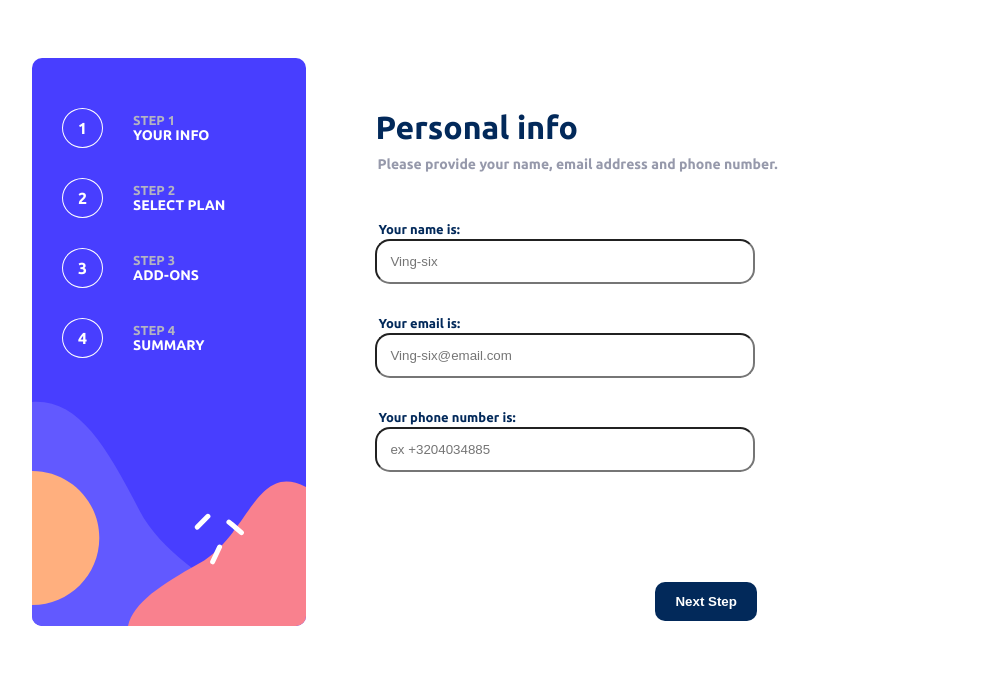
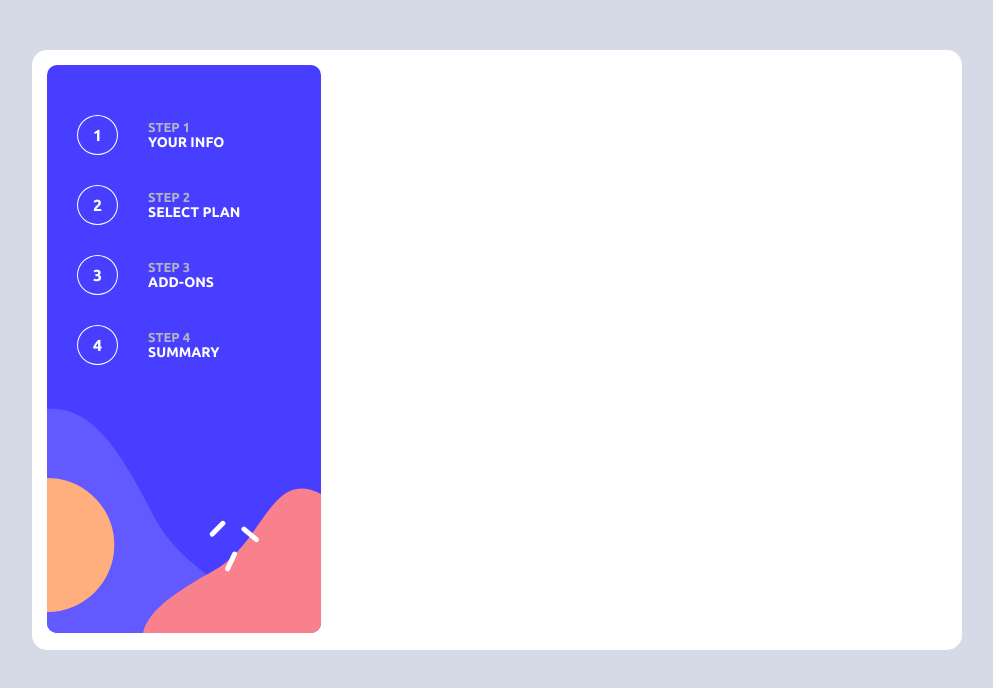
Before and after one commit to somaleyo/State, a React (Vite) app: page / in a window 1280 px wide. Shown: the top 688 px of the page, without its empty margins (276-1269 px from the left). Built offline with nearby package versions, Linux system fonts and the light colour scheme.

Commit message:
merci setup

```diff
--- a/src/App.css
+++ b/src/App.css
@@ -2,10 +2,12 @@
 body{
     color: white;
     font-family: "Ubuntu";
+    background-color:  hsl(229, 24%, 87%);
 }
+
 .leftside{
-    margin-left: 300px;
-    margin-top: 50px;
+
+
     gap: 0px;
     display: flex;
     flex-direction: column;
@@ -14,7 +16,7 @@ body{
 }
 .bg-img{
     position: absolute;
-    z-index: -1;
+
 
 
 }
@@ -24,6 +26,7 @@ body{
     gap: 30px;
     margin-left: 30px;
     margin-top: 30px;
+    z-index: 1;
 }
 
 p{
@@ -55,6 +58,13 @@ h3{
 .container{
     display: flex;
     gap: 150px;
+    background-color: white;
+    margin-left: 300px;
+    border-radius: 15px;
+    margin-top: 50px;
+    padding: 15px;
+    height: 570px;
+    width: 900px;
 
 }
 .rightside{
--- a/src/App.jsx
+++ b/src/App.jsx
@@ -5,6 +5,7 @@ import Info from './Components/Info/info'
 import Plan from './Components/Plan/plan'
 import Addon from './Components/ad/addon'
 import Summary from './Components/Summary/summary'
+import Merci from './Components/Thanks/merci'
 
 function App() {
 
@@ -44,10 +45,11 @@ function App() {
 
       </div>
       <div className="rightside">
-        <Info/>
+        {/* <Info/> */}
         {/* <Plan/> */}
         {/* <Addon/> */}
         {/* <Summary/> */}
+        <Merci/>
       </div>
 
     </div>
--- a/src/Components/Info/info.css
+++ b/src/Components/Info/info.css
@@ -28,8 +28,11 @@ input{
     border-radius: 10px;
     padding-top: 12px;
     padding-bottom: 12px;
-    margin-top: 100px;
+    margin-top: 65px;
     margin-left: 280px;
     font-weight: 700;
 
 }
+h1{
+    margin-top: 0;
+}
--- /dev/null
+++ b/src/Components/Thanks/merci.jsx
@@ -0,0 +1,8 @@
+import './merci.css'
+export default function Merci(props) {
+    return(
+        <>
+
+        </>
+    )
+}
```
Also changed, not shown: src/Components/Thanks/merci.css (added).
